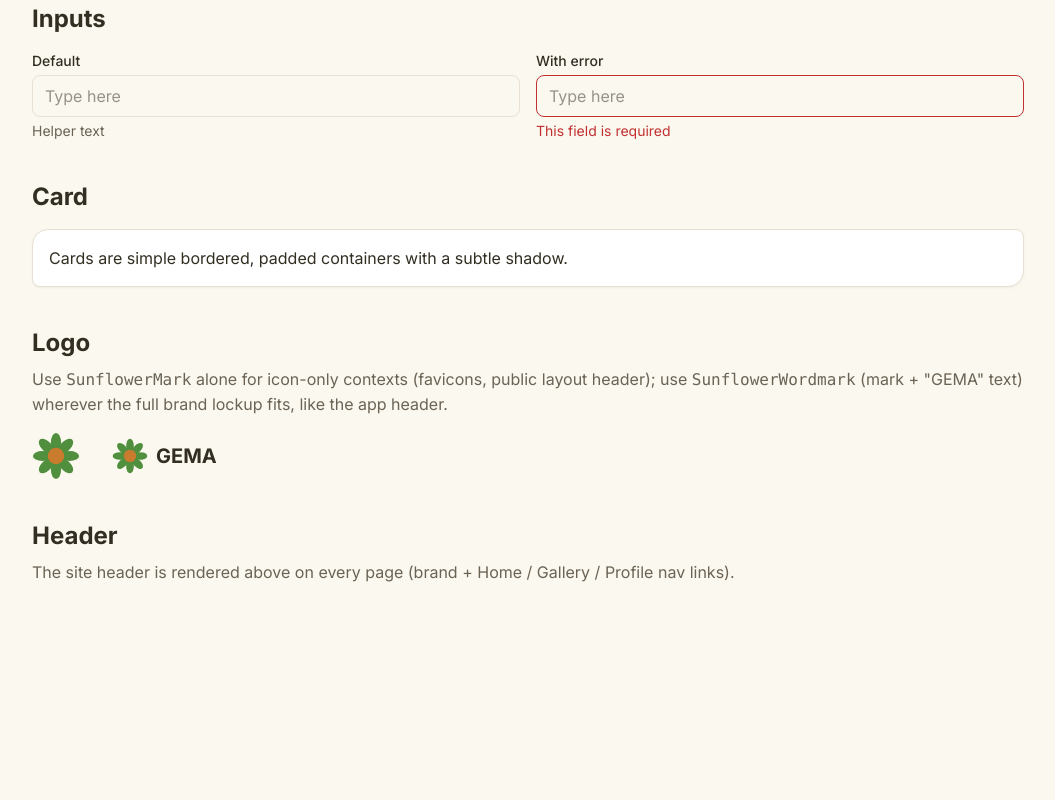
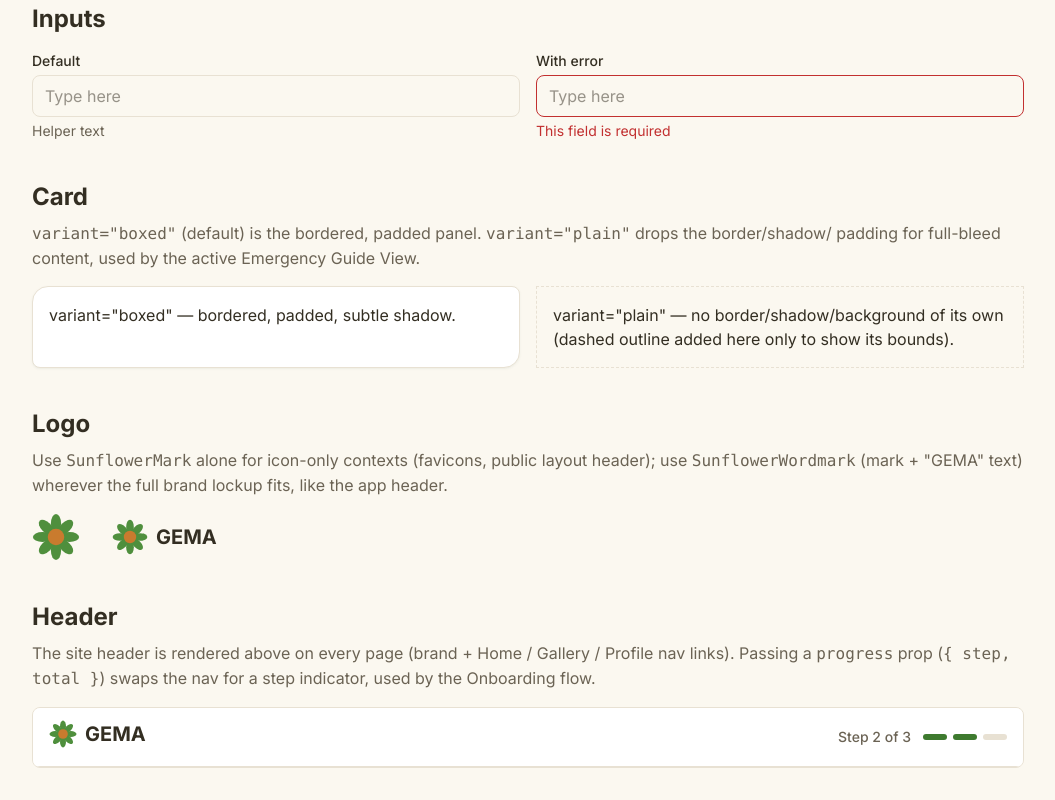
Before and after one commit to Gabriel-Gerhardt/GEMA, a React (Vite) app in the folder frontend/: page /style-guide in a window 1280 px wide. Shown: the part 1383-2183 px from the top of the page, without its empty margins (112-1167 px from the left). Before the commit the page ends 1999 px from the top, so only its background shows below. Built offline with nearby package versions, Linux system fonts and the light colour scheme; no server answers.

Commit message:
GAB-29: document Card variant and Header progress in style guide

```diff
--- a/frontend/src/pages/StyleGuide.tsx
+++ b/frontend/src/pages/StyleGuide.tsx
@@ -1,5 +1,6 @@
 import Button from '../components/Button'
 import Card from '../components/Card'
+import Header from '../components/Header'
 import Input from '../components/Input'
 import { SunflowerMark, SunflowerWordmark } from '../components/Logo'
 
@@ -95,11 +96,25 @@ export default function StyleGuide() {
 
         <section className="mt-10">
           <h2 className="text-2xl font-bold text-text-warm-900">Card</h2>
-          <Card className="mt-4">
-            <p className="text-base text-text-warm-900">
-              Cards are simple bordered, padded containers with a subtle shadow.
-            </p>
-          </Card>
+          <p className="mt-2 text-base text-text-warm-600">
+            <code>variant="boxed"</code> (default) is the bordered, padded
+            panel. <code>variant="plain"</code> drops the border/shadow/
+            padding for full-bleed content, used by the active Emergency
+            Guide View.
+          </p>
+          <div className="mt-4 grid grid-cols-1 gap-4 sm:grid-cols-2">
+            <Card>
+              <p className="text-base text-text-warm-900">
+                variant="boxed" — bordered, padded, subtle shadow.
+              </p>
+            </Card>
+            <Card variant="plain" className="border border-dashed border-border-warm-200 p-4">
+              <p className="text-base text-text-warm-900">
+                variant="plain" — no border/shadow/background of its own
+                (dashed outline added here only to show its bounds).
+              </p>
+            </Card>
+          </div>
         </section>
 
         <section className="mt-10">
@@ -120,8 +135,13 @@ export default function StyleGuide() {
           <h2 className="text-2xl font-bold text-text-warm-900">Header</h2>
           <p className="mt-2 text-base text-text-warm-600">
             The site header is rendered above on every page (brand + Home /
-            Gallery / Profile nav links).
+            Gallery / Profile nav links). Passing a <code>progress</code>{' '}
+            prop (<code>{'{ step, total }'}</code>) swaps the nav for a step
+            indicator, used by the Onboarding flow.
           </p>
+          <div className="mt-4 overflow-hidden rounded-lg border border-border-warm-200">
+            <Header progress={{ step: 2, total: 3 }} />
+          </div>
         </section>
       </main>
     </div>
```
